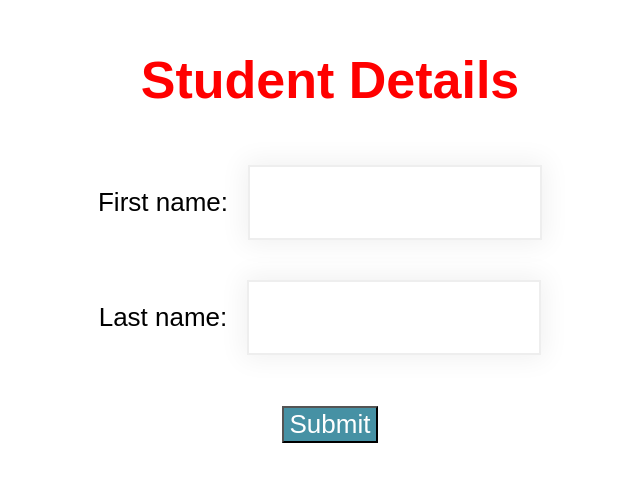
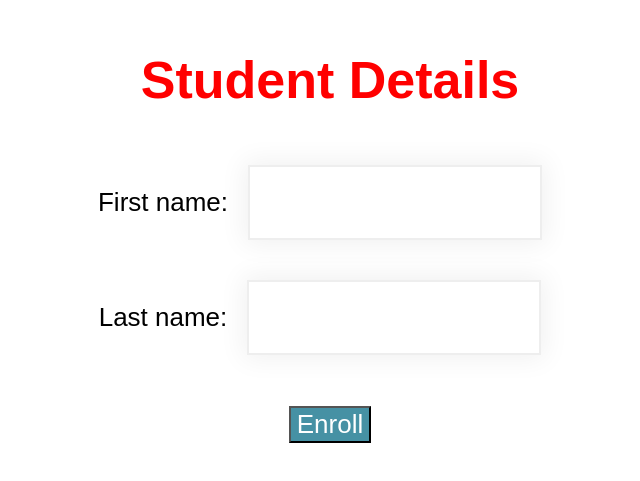
Before and after one commit to gabi-bocardi/vue-demo-sw, a Vue app: page /enrollment in a window 1280 px wide. Shown: the part 143-624 px from the top of the page, without its empty margins (28-668 px from the left). Built offline with nearby package versions, Linux system fonts and the light colour scheme.

Commit message:
Fixed typo

```diff
--- a/src/App.css
+++ b/src/App.css
@@ -20,7 +20,7 @@
   margin-left: 10px;
 }
 
-.enrolForm {
+.enrollForm {
     font-family: sans-serif;
     font-size: 26px;
     text-align: center;
@@ -28,7 +28,7 @@
     padding: 100px;
 }
 
-.enrolForm input[type=text] {
+.enrollForm input[type=text] {
     margin: 20px;
     padding: 20px;
     border: 0;
@@ -39,7 +39,7 @@
     font-size: inherit;
 }
 
-.enrolForm input[type=submit] {
+.enrollForm input[type=submit] {
     background: #4691A4;
     font-family: inherit;
     font-size: inherit;
--- a/src/components/EnrollmentForm.vue
+++ b/src/components/EnrollmentForm.vue
@@ -1,6 +1,6 @@
 <template>
     <div>
-        <form className='enrolForm'>
+        <form className='enrollForm'>
             <h1>{{chosenProgram}} Student Details</h1>
             <label>First name:</label>
             <input type="text" name="fname" v-model='fname' />
@@ -9,7 +9,7 @@
             <input type="text" name="lname" v-model='lname' />
             <br />
             <br />
-            <input type='submit' value='Submit' @click='handleSubmit'/>
+            <input type='submit' value='Enroll' @click='handleSubmit'/>
             <br />
             <label id='studentMsg' className='message'>{{ welcomeMessage }}</label>
         </form>
```
